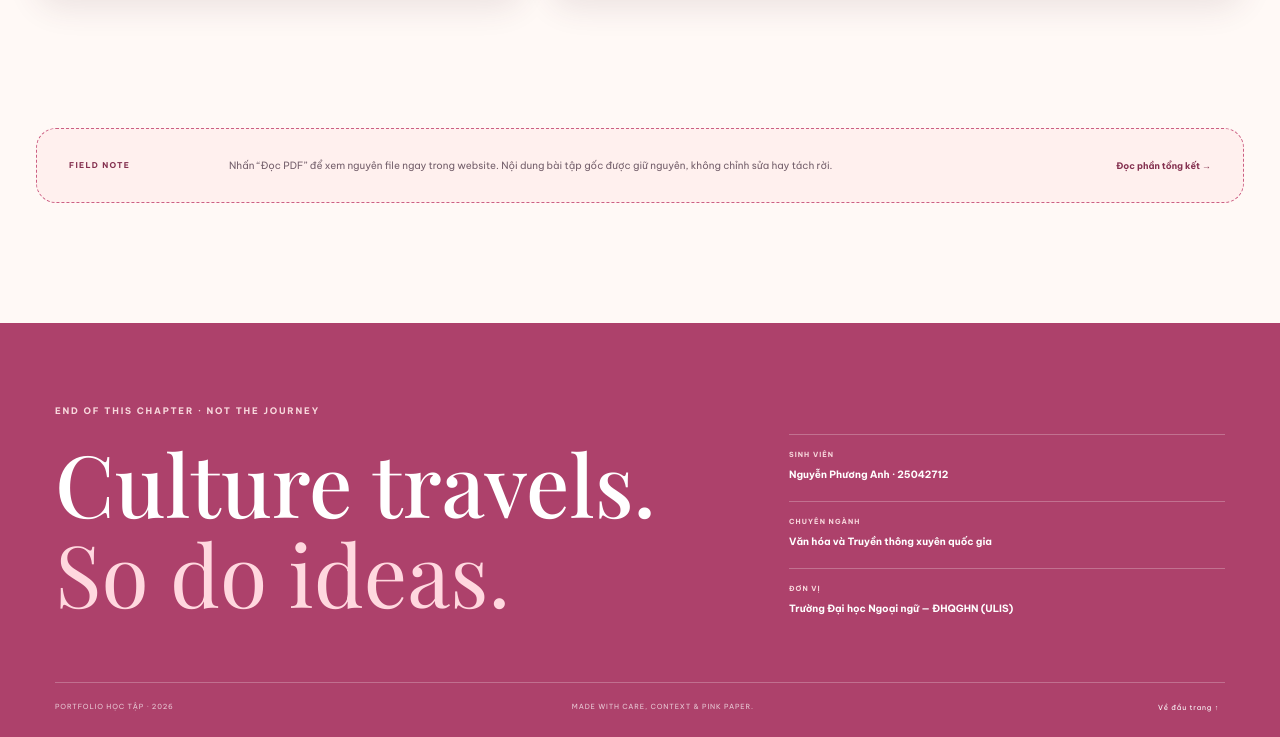
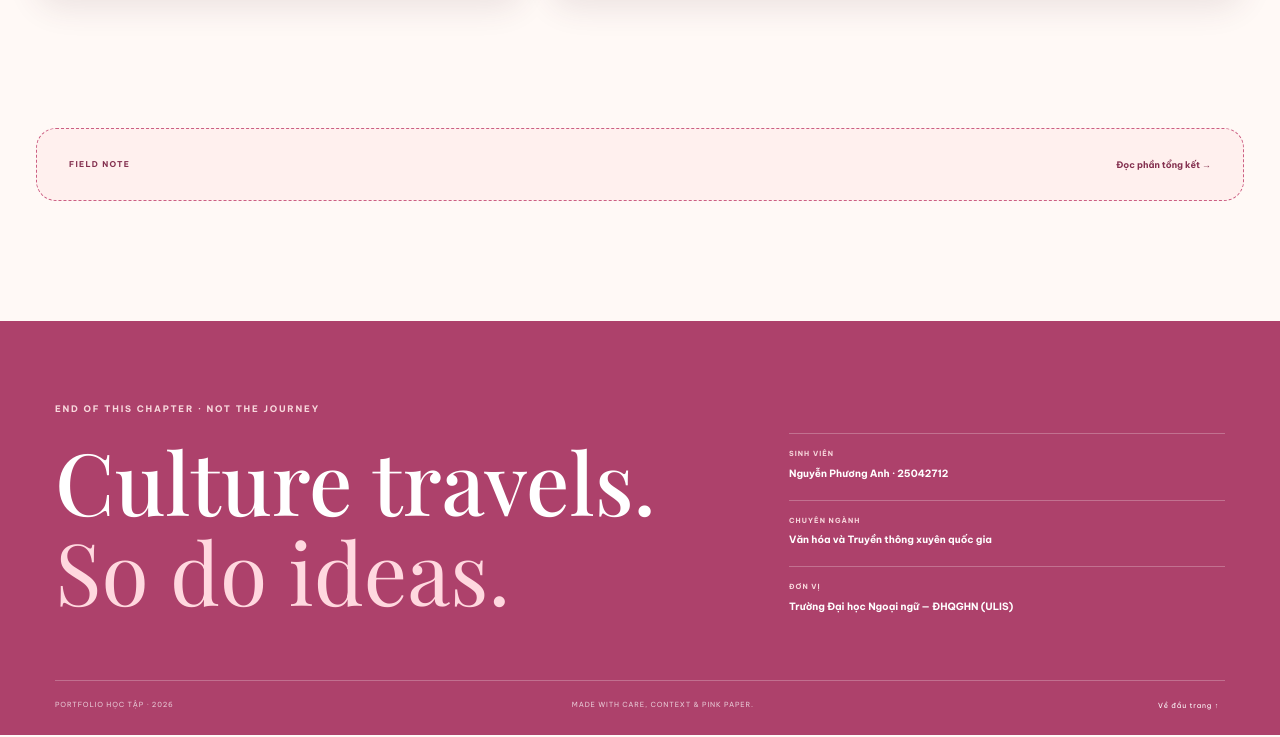
Before and after one commit to DuyKhanh-254/pa, a website: page assignments.html in a window 1280 px wide. Shown: the part 4137-4874 px from the top of the page. Drawn offline with nearby package versions, Linux system fonts and the light colour scheme; a web font is replaced by a local one.

Commit message:
Remove PDF archive note copy

```diff
--- a/assignments.html
+++ b/assignments.html
@@ -29,7 +29,7 @@
       <div class="assignment-grid" data-assignment-grid></div>
     </section>
 
-    <section class="archive-note reveal-up"><span>FIELD NOTE</span><p>Nhấn “Đọc PDF” để xem nguyên file ngay trong website. Nội dung bài tập gốc được giữ nguyên, không chỉnh sửa hay tách rời.</p><a href="reflection.html">Đọc phần tổng kết <span aria-hidden="true">→</span></a></section>
+    <section class="archive-note reveal-up"><span>FIELD NOTE</span><a href="reflection.html">Đọc phần tổng kết <span aria-hidden="true">→</span></a></section>
   </main>
   <footer data-site-footer></footer>
 
--- a/styles.css
+++ b/styles.css
@@ -335,10 +335,10 @@ p { margin: 0; }
 .variant-6 .button-ghost { border-color: rgba(255,255,255,.35); color: #fff; background: transparent; }
 .variant-6 .button-ghost:hover { color: var(--burgundy); background: #fff; }
 
-.archive-note { display: grid; grid-template-columns: 130px 1fr auto; gap: 30px; align-items: center; width: var(--container); margin: 0 auto 120px; padding: 28px 32px; border: 1px dashed var(--rose-500); border-radius: 20px; background: var(--rose-100); }
+.archive-note { display: grid; grid-template-columns: 130px 1fr; gap: 30px; align-items: center; width: var(--container); margin: 0 auto 120px; padding: 28px 32px; border: 1px dashed var(--rose-500); border-radius: 20px; background: var(--rose-100); }
 .archive-note > span { color: var(--rose-700); font-size: 8px; font-weight: 700; letter-spacing: .16em; }
 .archive-note p { color: var(--muted); font-size: 10px; }
-.archive-note a { color: var(--rose-700); font-size: 9px; font-weight: 700; }
+.archive-note a { justify-self: end; color: var(--rose-700); font-size: 9px; font-weight: 700; }
 
 /* PDF reader */
 .pdf-modal { position: fixed; z-index: 600; inset: 0; display: grid; place-items: center; padding: 22px; opacity: 0; visibility: hidden; transition: opacity .22s, visibility .22s; }
```
